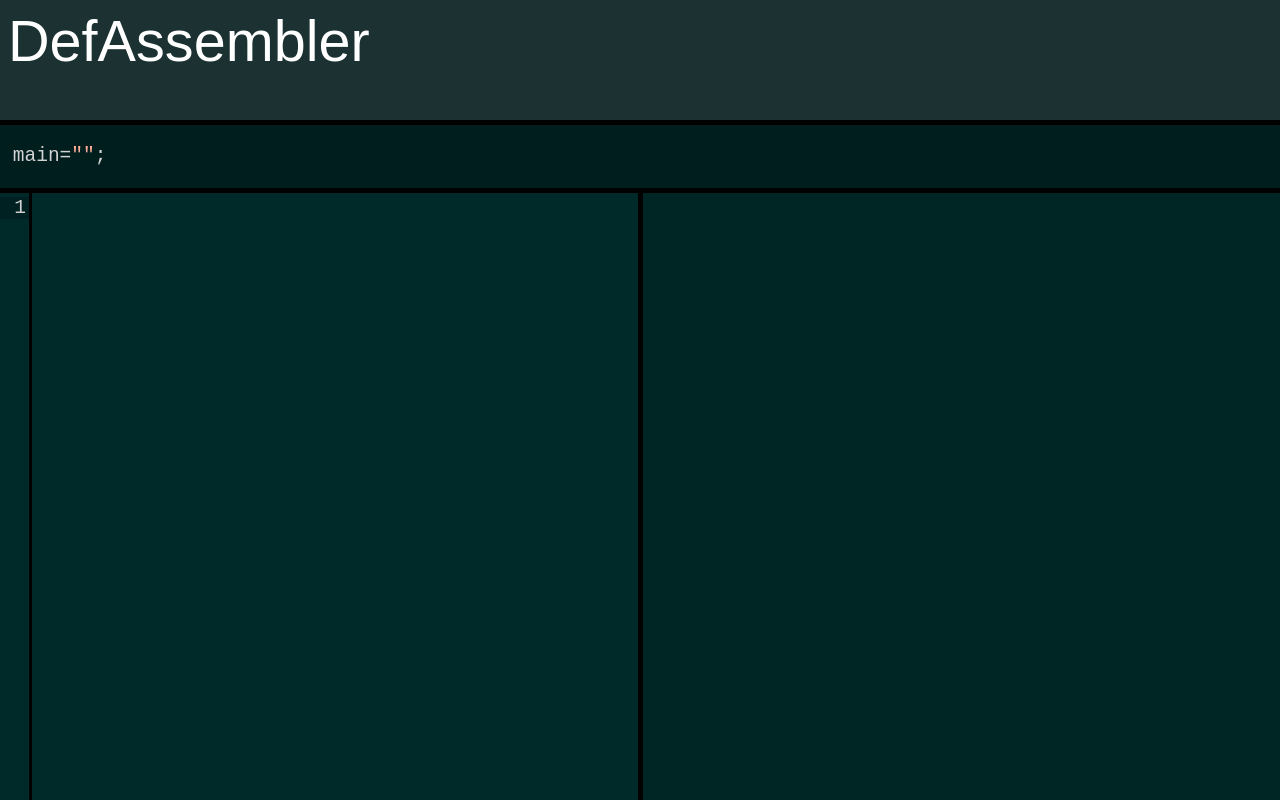
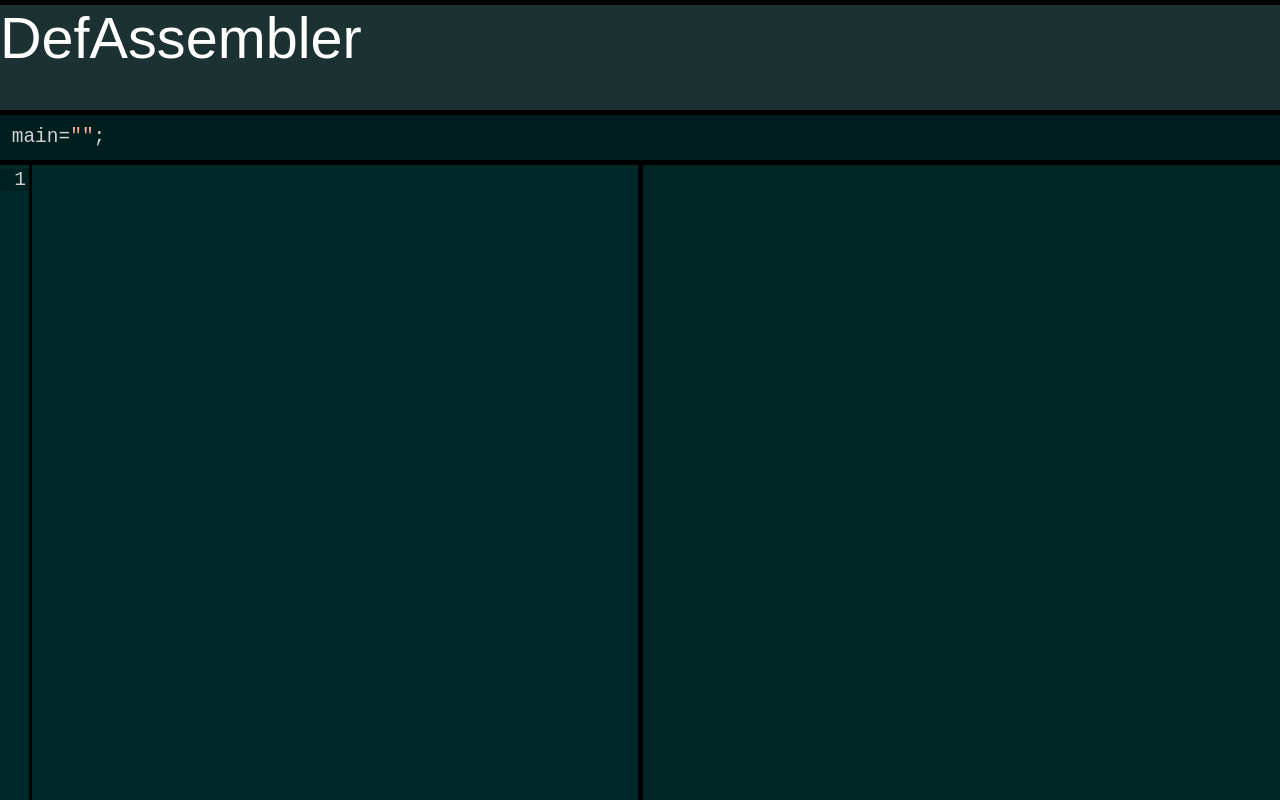
Before and after one commit to NewDefectus/defasm, a plain HTML site: page printable.html in a window 1280 px wide. Drawn offline with Linux system fonts and the light colour scheme.

Commit message:
Things look much better when scaled now

```diff
--- a/printable.html
+++ b/printable.html
@@ -7,8 +7,8 @@
 </head>
 
 <body>
-    <h1>DefAssembler</h1>
     <table id="asmDataTable">
+        <tr><td colspan=2 style="height: 5em"><h1>DefAssembler</h1></td></tr>
         <tr><td colspan=2 id="printableCode">main=<span id="printableCodeOutput">""</span>;</td></tr>
         <td id="inputAreaContainer">
         </td>
--- a/printable/style.css
+++ b/printable/style.css
@@ -1,8 +1,8 @@
 #printableCode {
-    height: 10%;
+    height: 1em;
     background-color: rgb(0, 30, 30);
     font-size:1.5em;
-    padding:1%;
+    padding: 0.6em;
     white-space: pre;
 }
 
--- a/style.css
+++ b/style.css
@@ -1,10 +1,10 @@
 body {
-    font-family:Arial, Helvetica, sans-serif;
     background-color: rgb(28, 49, 49);
     color:lightgrey
 }
 
 h1 {
+    font-family:Arial, Helvetica, sans-serif;
     font-weight:normal;
     font-size: 3.6em;
     color:white
@@ -12,11 +12,11 @@ h1 {
 
 #asmDataTable {
     position:absolute;
-    top: 15%;
+    top: 0;
     padding-top: 5px;
     left: 0;
     width: 100%;
-    height: 85%;
+    height: 100%;
     border-spacing: 0;
     border-collapse:collapse;
     border-style:hidden;
@@ -31,8 +31,9 @@ h1 {
 }
 
 #downloadButton {
-    position: absolute;
+    position:fixed;
     right: 1%;
+    float:right;
     fill: white
 }
 
```
Also changed, not shown: index.html (+10 -11 lines).
